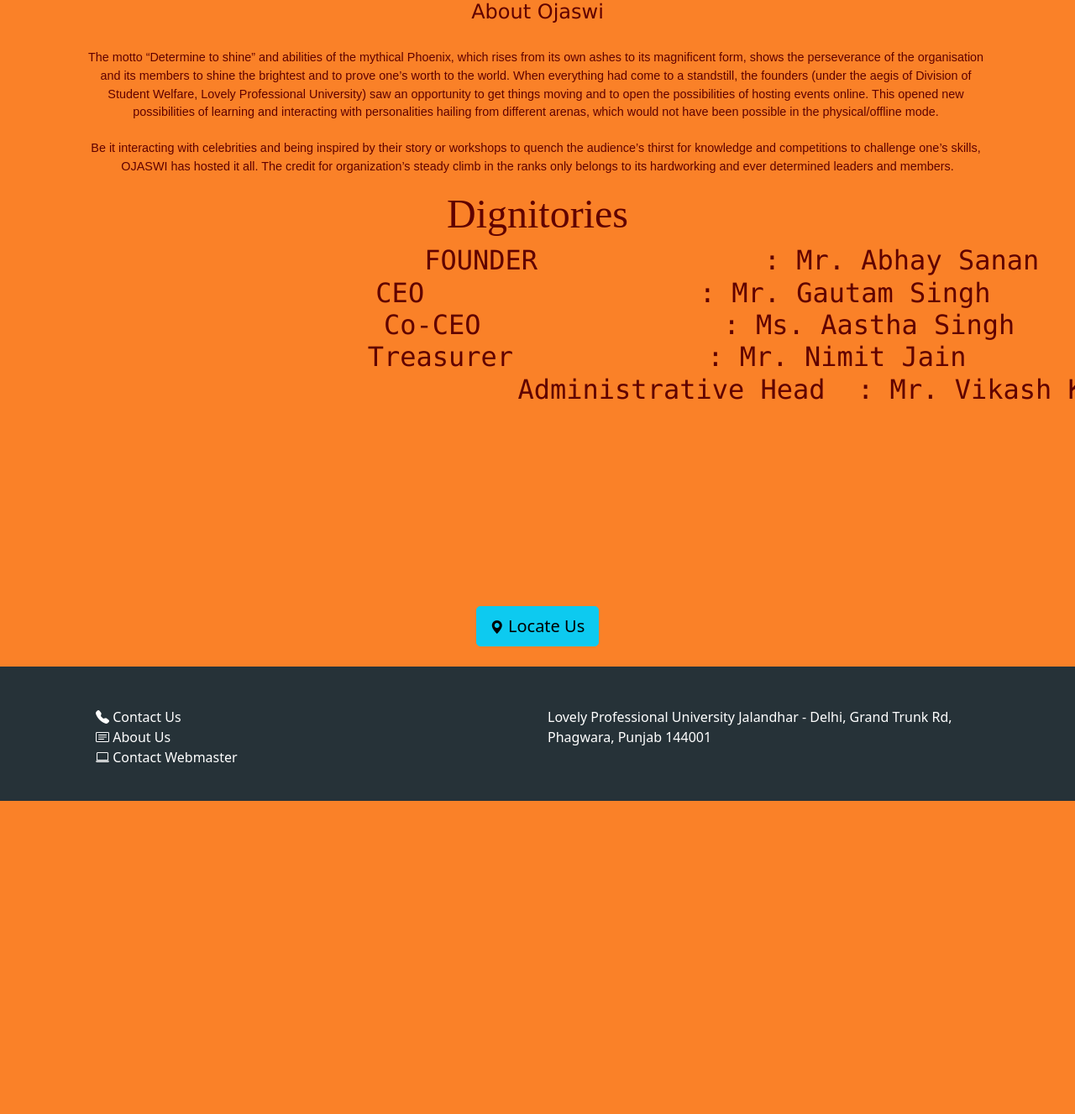
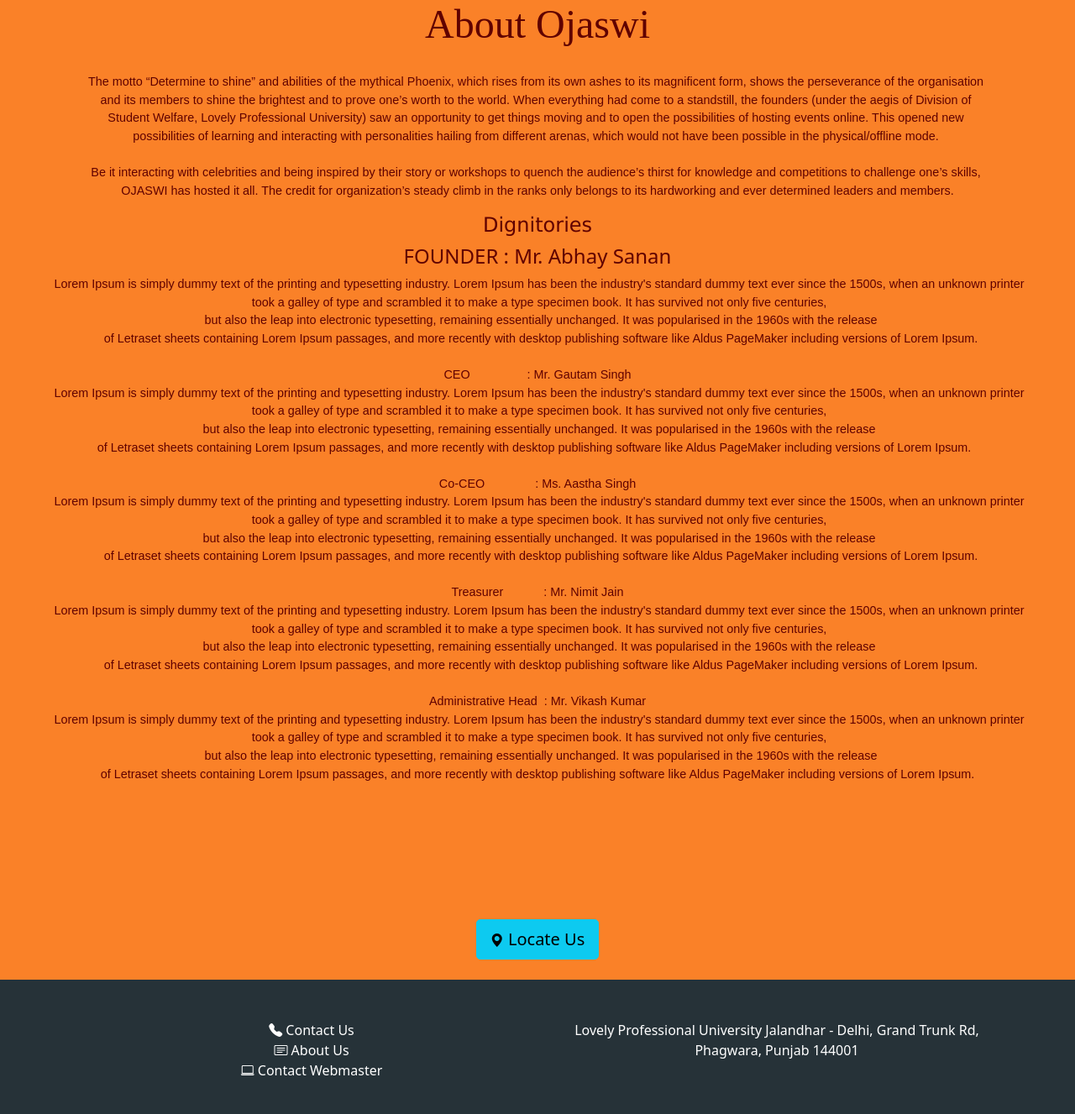
Before and after one commit to Xplod4432/OjaswiWebsite, a PHP site: page /AboutOjaswi.php in a window 1280 px wide. Shown: the part 56-1383 px from the top of the page at 84% size. Before the commit the page ends 1010 px from the top, so only its background shows below. Run offline with PHP 8.4, Linux system fonts and the light colour scheme; some libraries are stand-ins or nearby versions.

Commit message:
Changes made in dignit, in php of reading a file

```diff
--- a/AboutOjaswi.php
+++ b/AboutOjaswi.php
@@ -5,7 +5,7 @@
 
 ?>
 <center>
-<h2>About Ojaswi</h2>
+<h1>About Ojaswi</h1>
 
 <?php
     $text = fopen("aboutOjaswi.txt", "rb");
@@ -24,31 +24,48 @@
     echo "</pre>";
 ?>
 
-<h1>Dignitories</h1>
+<h2>Dignitories</h2>
 <?php
 $text1 = fopen("dignitories.txt", "rb");
 
 // Output the text heading.
 $line = rtrim(fgets($text1));
-echo "<h1>" . $line . "</h1>";
+echo "<h4>" . $line . "</h4>";
 
 // Output remainder of text lines.
-echo "<pre class=\"h2\">\n";
+echo "<pre class=\"prebody\">\n";
 
 
-while($line = fgets($text1, 50))
+while($line = fgets($text1, 200))
 {
     echo $line;
 }
 echo "</pre>";
+
+
+// Output the text heading.
+$line = rtrim(fgets($text1));
+echo "<h3>" . $line . "</h3>";
+
+// Output remainder of text lines.
+echo "<pre class=\"prebody\">\n";
+
+
+while($line = fgets($text1, 300))
+{
+    echo $line;
+}
+echo "</pre>";
+
+
 ?>
-
+<centre>
 <button type="button" id="button" class="btn btn-info btn-lg"><i class="bi-geo-alt-fill" style="font-size:1rem;"></i>&nbspLocate Us</button>
 <br/>
 <br/>
 
 <div id="iframeHolder"></div>
-</center>
+</centre>
 <script type="text/javascript" src="https://ajax.googleapis.com/ajax/libs/jquery/1.6.0/jquery.min.js"></script>
 <script type="text/javascript">
 $(function(){
--- a/dignitories.txt
+++ b/dignitories.txt
@@ -1,6 +1,29 @@
+FOUNDER              : Mr. Abhay Sanan
+  Lorem Ipsum is simply dummy text of the printing and typesetting industry. Lorem Ipsum has been the industry's standard dummy text ever since the 1500s, when an unknown printer
+  took a galley of type and scrambled it to make a type specimen book. It has survived not only five centuries,
+  but also the leap into electronic typesetting, remaining essentially unchanged. It was popularised in the 1960s with the release
+  of Letraset sheets containing Lorem Ipsum passages, and more recently with desktop publishing software like Aldus PageMaker including versions of Lorem Ipsum.
 
-                        FOUNDER              : Mr. Abhay Sanan
-                  CEO                 : Mr. Gautam Singh
-                    Co-CEO               : Ms. Aastha Singh
-                Treasurer            : Mr. Nimit Jain
-                                Administrative Head  : Mr. Vikash Kumar
+CEO                 : Mr. Gautam Singh
+  Lorem Ipsum is simply dummy text of the printing and typesetting industry. Lorem Ipsum has been the industry's standard dummy text ever since the 1500s, when an unknown printer
+  took a galley of type and scrambled it to make a type specimen book. It has survived not only five centuries,
+  but also the leap into electronic typesetting, remaining essentially unchanged. It was popularised in the 1960s with the release
+  of Letraset sheets containing Lorem Ipsum passages, and more recently with desktop publishing software like Aldus PageMaker including versions of Lorem Ipsum.
+
+Co-CEO               : Ms. Aastha Singh
+  Lorem Ipsum is simply dummy text of the printing and typesetting industry. Lorem Ipsum has been the industry's standard dummy text ever since the 1500s, when an unknown printer
+  took a galley of type and scrambled it to make a type specimen book. It has survived not only five centuries,
+  but also the leap into electronic typesetting, remaining essentially unchanged. It was popularised in the 1960s with the release
+  of Letraset sheets containing Lorem Ipsum passages, and more recently with desktop publishing software like Aldus PageMaker including versions of Lorem Ipsum.
+
+Treasurer            : Mr. Nimit Jain
+  Lorem Ipsum is simply dummy text of the printing and typesetting industry. Lorem Ipsum has been the industry's standard dummy text ever since the 1500s, when an unknown printer
+  took a galley of type and scrambled it to make a type specimen book. It has survived not only five centuries,
+  but also the leap into electronic typesetting, remaining essentially unchanged. It was popularised in the 1960s with the release
+  of Letraset sheets containing Lorem Ipsum passages, and more recently with desktop publishing software like Aldus PageMaker including versions of Lorem Ipsum.
+
+Administrative Head  : Mr. Vikash Kumar
+  Lorem Ipsum is simply dummy text of the printing and typesetting industry. Lorem Ipsum has been the industry's standard dummy text ever since the 1500s, when an unknown printer
+  took a galley of type and scrambled it to make a type specimen book. It has survived not only five centuries,
+  but also the leap into electronic typesetting, remaining essentially unchanged. It was popularised in the 1960s with the release
+  of Letraset sheets containing Lorem Ipsum passages, and more recently with desktop publishing software like Aldus PageMaker including versions of Lorem Ipsum.
```
